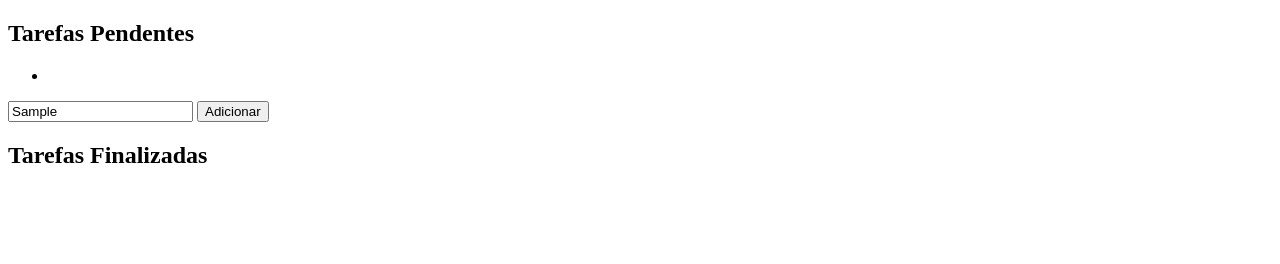
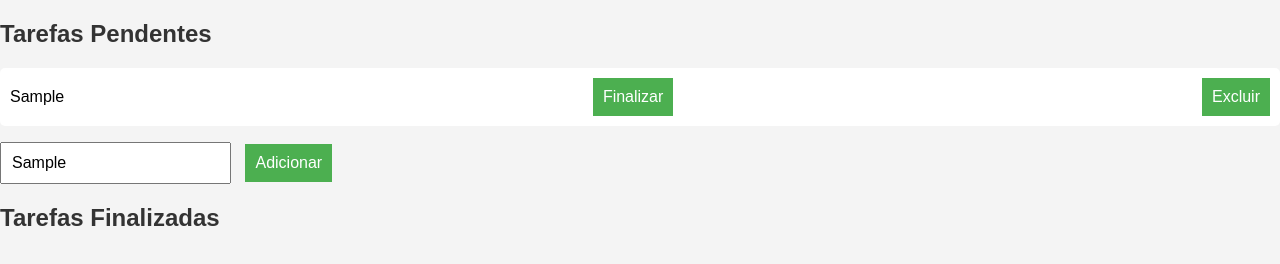
Before and after one commit to IFC-2023/To-do-list, a plain HTML site: page index.html in a window 1280 px wide. Both pictures are taken after typing "Sample" into the empty fields and a click on the button "Adicionar". Drawn offline with Linux system fonts and the light colour scheme.

Commit message:
to-do-list finish

```diff
--- a/index.html
+++ b/index.html
@@ -5,6 +5,7 @@
     <meta charset="UTF-8">
     <meta name="viewport" content="width=device-width, initial-scale=1.0">
     <title>Lista de tarefas</title>
+    <link rel="stylesheet" href="style.css">
 </head>
 
 <body>
--- a/script.js
+++ b/script.js
@@ -1,25 +1,30 @@
-let resultado = document.getElementById("resultado").value;
-let pendentes = document.getElementById("item");
-let finalizadas = document.getElementById("finalizadas");
-
 function addItens() {
-    let selecionados = document.createElement("li");
-    let ultimoItem = pendentes.childElementCount;
-    selecionados.dataset.index = ultimoItem;
-    selecionados.innerHTML = resultado;
-    document.getElementById("item").appendChild(selecionados);
-    if (selecionados > 0) {
-        let finalizar = document.createElement("a");
-        finalizar.innerHTML = resultado;
-        document.getElementById("finalizar").appendChild(finalizar);
-        document.getElementById("button").addEventListener
+    let resultado = document.getElementById("resultado").value;
+    if (resultado.trim() !== "") {
+        let selecionados = document.createElement("li");
+        selecionados.innerHTML = resultado;
+        // Irá adicionar um botão para finalizar a tarefa
+        let finalizarBtn = document.createElement("button");
+        finalizarBtn.innerHTML = "Finalizar";
+        finalizarBtn.addEventListener("click", function() {
+            finalizarTarefa(selecionados);
+        });
+        // Irá adicionar um botão pra excluir a tarefa
+        let excluirBtn = document.createElement("button");
+        excluirBtn.innerHTML = "Excluir";
+        excluirBtn.addEventListener("click", function() {
+            excluirTarefa(selecionados);
+        });
+        // Vai adicionar os itens na lista de tarefas pendentes
+        selecionados.appendChild(finalizarBtn);
+        selecionados.appendChild(excluirBtn);
+        document.getElementById("item").appendChild(selecionados);
     }
 }
-// resultado.innerHTML = tarefas.value;
-
+function finalizarTarefa(tarefa) {
+    document.getElementById("finalizadas").appendChild(tarefa);
+}
+function excluirTarefa(tarefa) {
+    tarefa.remove();
+}
 document.getElementById("button").addEventListener("click", addItens);
-
-function concluir(item) {
-    removido = pendentes.children[item];
-    pendentes.removeChild(removido);
-}
--- /dev/null
+++ b/style.css
@@ -0,0 +1,53 @@
+body {
+    font-family: 'Arial', sans-serif;
+    background-color: #f4f4f4;
+    margin: 0;
+    padding: 0;
+}
+
+.container {
+    max-width: 800px;
+    margin: 0 auto;
+    padding: 20px;
+}
+
+h2 {
+    color: #333;
+}
+
+input[type="text"] {
+    padding: 10px;
+    font-size: 16px;
+}
+
+button {
+    padding: 10px;
+    font-size: 16px;
+    cursor: pointer;
+    background-color: #4CAF50;
+    color: white;
+    border: none;
+}
+
+ul {
+    list-style-type: none;
+    padding: 0;
+}
+
+li {
+    background-color: #fff;
+    margin: 10px 0;
+    padding: 10px;
+    border-radius: 5px;
+    display: flex;
+    justify-content: space-between;
+    align-items: center;
+}
+
+button {
+    margin-left: 10px;
+}
+
+#finalizadas li {
+    background-color: #d3ffd3;
+}
```
